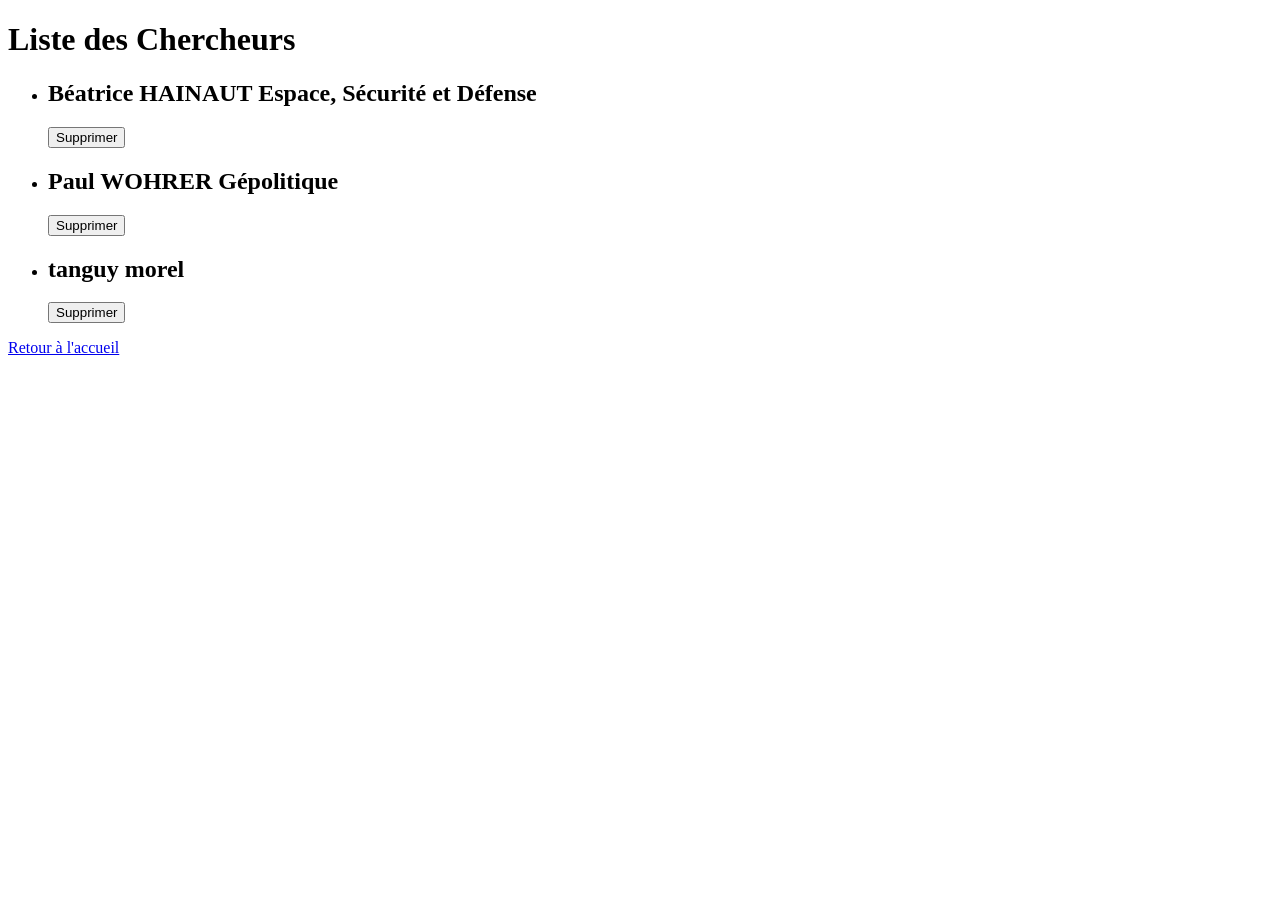
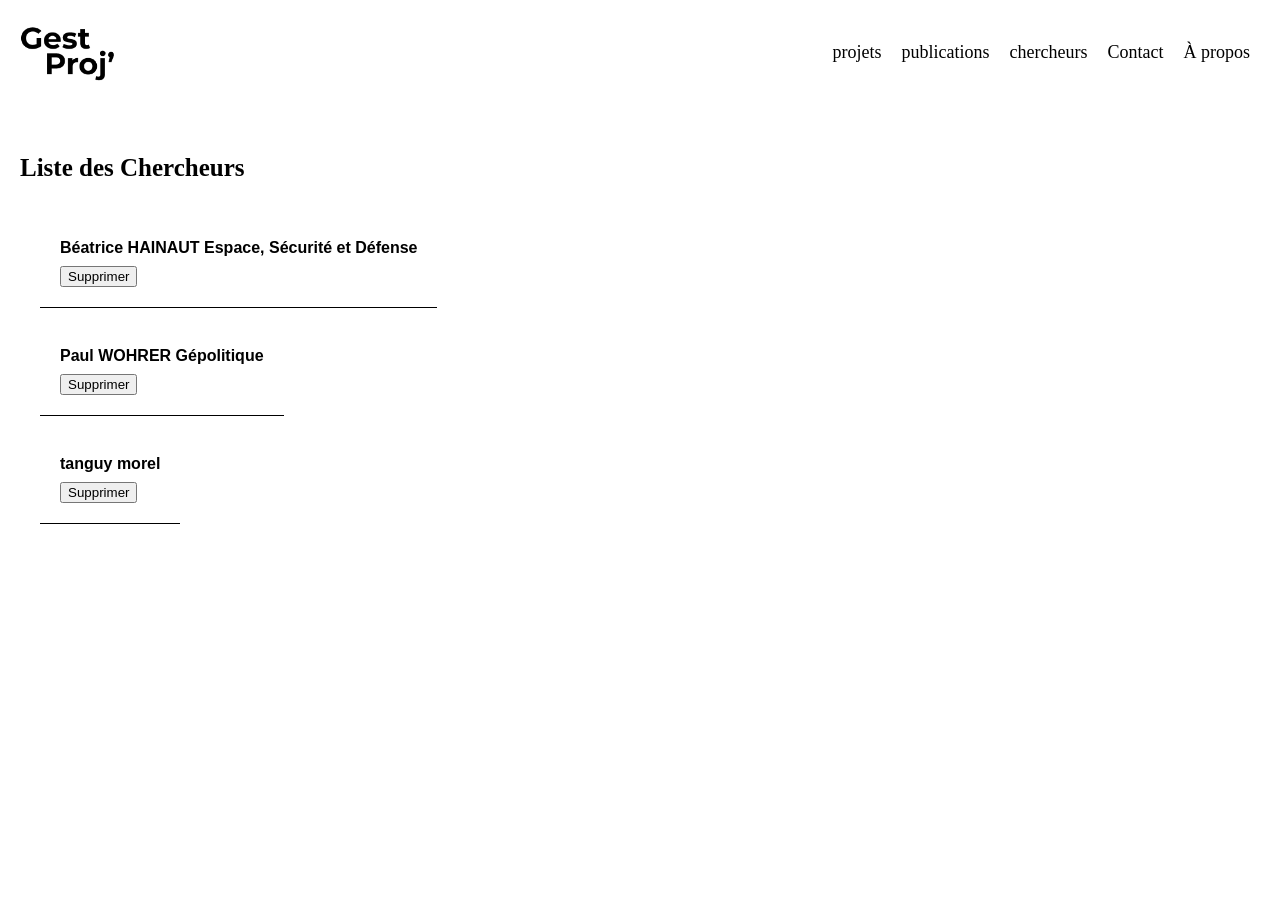
Before and after one commit to TanguyMorel/td-djangorestapi-MOREL-TANGUY, a Django app: page /researchers/ in a window 1280 px wide. Before the commit the page ends 355 px from the top, so only its background shows below. Run offline with Django 5.2, Linux system fonts and the light colour scheme; data comes from the database, SQL or seed files in the repository; both versions use the stored data as it was after the commit.

Commit message:
add: style on researcher list

```diff
--- /dev/null
+++ b/projects/static/css/researcher-list.css
@@ -0,0 +1,66 @@
+header {
+  width: 100%;
+  height: fit-content;
+}
+
+header nav {
+  display: flex;
+  justify-content: space-between;
+  padding: 20px;
+}
+
+nav img {
+  width: 100px;
+  height: auto;
+}
+
+nav ul {
+  display: flex;
+  width: fit-content;
+  justify-content: space-evenly;
+  align-items: center;
+}
+
+nav ul li {
+  padding: 0 10px;
+}
+
+nav ul li a {
+  text-decoration: none;
+  color: black;
+  font-size: 18px;
+  font-family: "montserrat";
+}
+
+section {
+  display: flex;
+  flex-direction: column;
+  gap: 20px;
+  width: 100%;
+  height: 700px;
+  padding: 50px 20px;
+}
+
+section h1 {
+  font-family: "montserrat";
+  font-weight: bolder;
+  font-size: 25px;
+}
+
+section ul {
+  display: flex;
+  flex-direction: column;
+  gap: 20px;
+  padding: 20px;
+}
+
+section ul li {
+  padding: 20px;
+  width: fit-content;
+  border-bottom: solid 1px black;
+  font-weight: bold;
+}
+
+section input {
+  margin-top: 10px;
+}
--- a/projects/templates/projects/researchers_list.html
+++ b/projects/templates/projects/researchers_list.html
@@ -1,10 +1,36 @@
-<!-- list_researchers.html -->
+{% load static %}
 <!DOCTYPE html>
 <html>
   <head>
     <title>Liste des Chercheurs</title>
+    <link rel="stylesheet" href="{% static 'css/reset.css' %}" />
+    <link rel="stylesheet" href="{% static 'css/researcher-list.css' %}" />
   </head>
   <body>
+    <header>
+      <nav>
+        <a href="{% url 'home'%}">
+          <img
+            src="{% static 'images/logo.png' %}"
+            alt="Logo de l'application"
+          />
+        </a>
+        <ul>
+          <li>
+            <a href="{% url 'projects_list' %}">projets</a>
+          </li>
+          <li>
+            <a href="{% url 'publication_list' %}">publications</a>
+          </li>
+          <li>
+            <a href="{% url 'researchers_list' %}">chercheurs</a>
+          </li>
+          <li><a href="#"> Contact </a></li>
+          <li><a href="#"> À propos </a></li>
+        </ul>
+      </nav>
+    </header>
+    <section>
       <h1>Liste des Chercheurs</h1>
 
       <ul>
@@ -23,6 +49,6 @@
         </li>
         {% endfor %}
       </ul>
-    <a href="{% url 'home' %}">Retour à l'accueil</a>
+    </section>
   </body>
 </html>
```
Also changed, not shown: db.sqlite3. Lines whose indentation alone changed are shown as unchanged.
